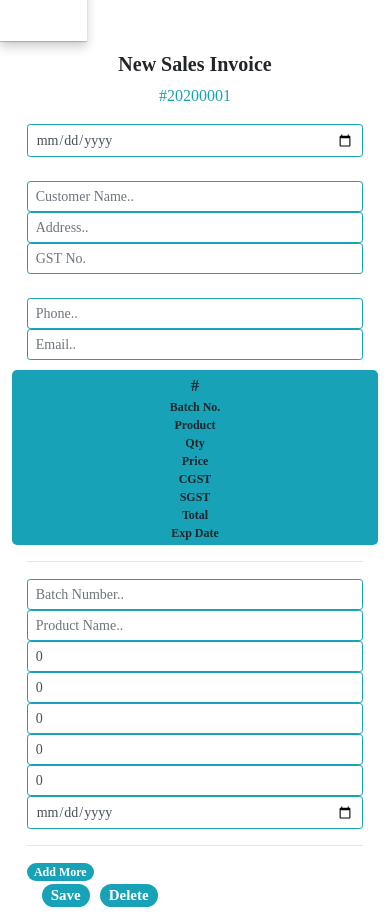
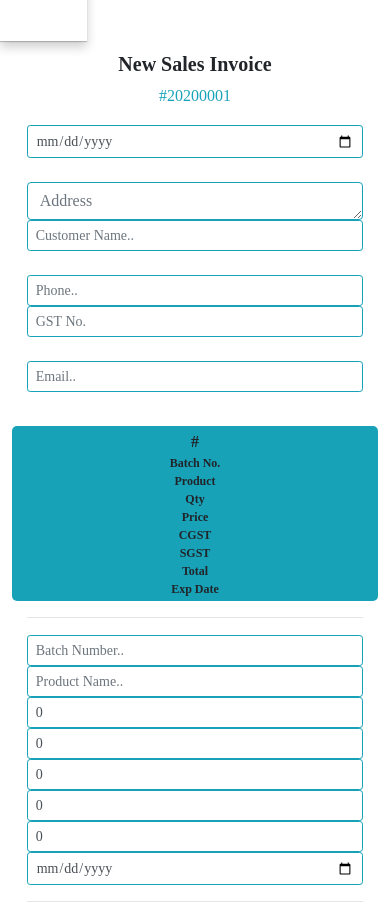
Before and after one commit to mahi664/bni, an Angular app: page /New-Sales-Invoice in a window 390 px wide. Shown: the part 780-1697 px from the top of the page. Built offline with nearby package versions, Linux system fonts and the light colour scheme.

Commit message:
1 file modified

```diff
--- a/src/app/invoice-generation/invoice-generation.component.html
+++ b/src/app/invoice-generation/invoice-generation.component.html
@@ -2,10 +2,24 @@
 	<div class="col-md-2" style="text-align: center;">
 		<h5><b>New Sales Invoice</b></h5>
     <p class="text-info">#{{invoiceId}}</p>
-    <input class="form-control form-control-sm custom-input-style" [(ngModel)]="invoiceDate" type="date">
 	</div>
+  <div class="col-md-4" style="text-align: center;  ">
+
+  </div>
+  <div class="col-md-2" style="text-align: center;  ">
+    <input class="form-control form-control-sm custom-input-style" [(ngModel)]="invoiceDate" type="date"><br>
+    <textarea class="form-control custom-input-style" placeholder="Address" rows="1"></textarea>
+  </div>
+  <div class="col-md-2" style="text-align: center;  ">
+		<input class="form-control form-control-sm custom-input-style" type="text" placeholder="Customer Name.."><br>
+    <input class="form-control form-control-sm custom-input-style" type="text" placeholder="Phone..">
+	</div>
+  <div class="col-md-2" style="text-align: center;  ">
+		<input class="form-control form-control-sm custom-input-style" type="text" placeholder="GST No."><br>
+    <input class="form-control form-control-sm custom-input-style" type="text" placeholder="Email..">
+  </div>
 </div><br>
-<div class="row">
+<!-- <div class="row">
 	<div class="col-md-3" style="text-align: center;  ">
 		<input class="form-control form-control-sm custom-input-style" type="text" placeholder="Customer Name..">
 	</div>
@@ -15,15 +29,15 @@
 	<div class="col-md-2" style="text-align: center;  ">
 		<input class="form-control form-control-sm custom-input-style" type="text" placeholder="GST No.">
   </div>
-</div><br>
-<div class="row">
+</div><br> -->
+<!-- <div class="row">
 	<div class="col-md-3" style="text-align: center;  ">
 		<input class="form-control form-control-sm custom-input-style" type="text" placeholder="Phone..">
 	</div>
 	<div class="col-md-3" style="text-align: center; ">
 		<input class="form-control form-control-sm custom-input-style" type="text" placeholder="Email..">
   </div>
-</div>
+</div> -->
 		<div class="row list-custom-headings bg-info">
 			<div class="col-md-1">#</div>
 			<div class="col-md-2"><small><b>Batch No.</b></small></div>
```
